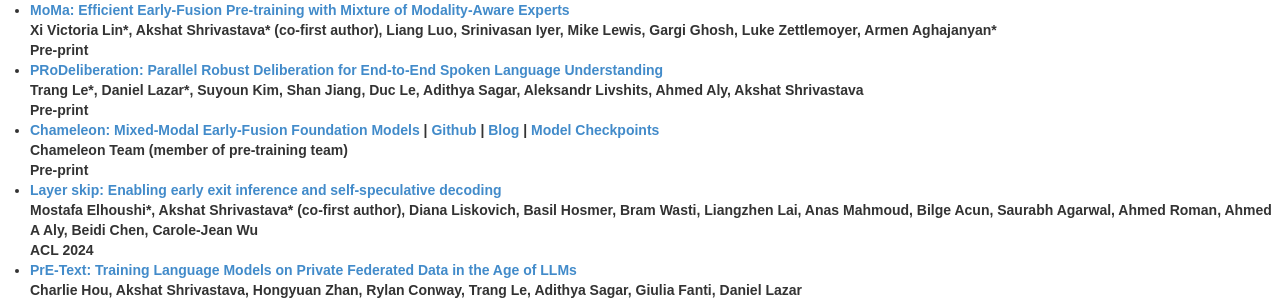
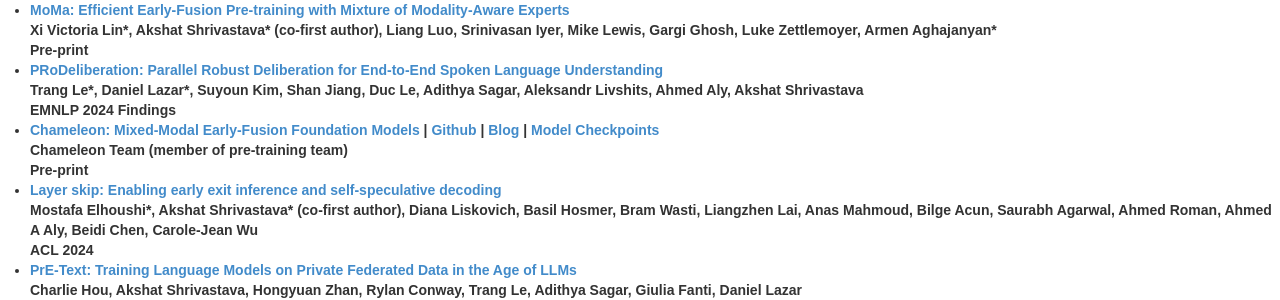
Before and after one commit to AkshatSh/akshatsh.github.io, a Jekyll site: the page built from _posts/2022-01-01-publication.markdown, in a window 1280 px wide and 900 px high. Shown: the part 280-580 px from the top of the window. Built offline with Jekyll 4.4.1, drawn with Linux system fonts in a browser that asks for light colours; nearby versions of some CDN libraries.

Commit message:
Update 2022-01-01-publication.markdown

```diff
--- a/_posts/2022-01-01-publication.markdown
+++ b/_posts/2022-01-01-publication.markdown
@@ -17,7 +17,7 @@
 Pre-print
 * [PRoDeliberation: Parallel Robust Deliberation for End-to-End Spoken Language Understanding](https://arxiv.org/pdf/2406.07823)
 Trang Le\*, Daniel Lazar\*, Suyoun Kim, Shan Jiang, Duc Le, Adithya Sagar, Aleksandr Livshits, Ahmed Aly, **Akshat Shrivastava**
-Pre-print
+**EMNLP 2024 Findings**
 * [Chameleon: Mixed-Modal Early-Fusion Foundation Models](https://arxiv.org/pdf/2405.09818?) | [Github](https://github.com/facebookresearch/chameleon) | [Blog](https://ai.meta.com/blog/meta-fair-research-new-releases/) | [Model Checkpoints](https://ai.meta.com/resources/models-and-libraries/chameleon-downloads/)
 Chameleon Team (member of pre-training team)
 Pre-print
```
